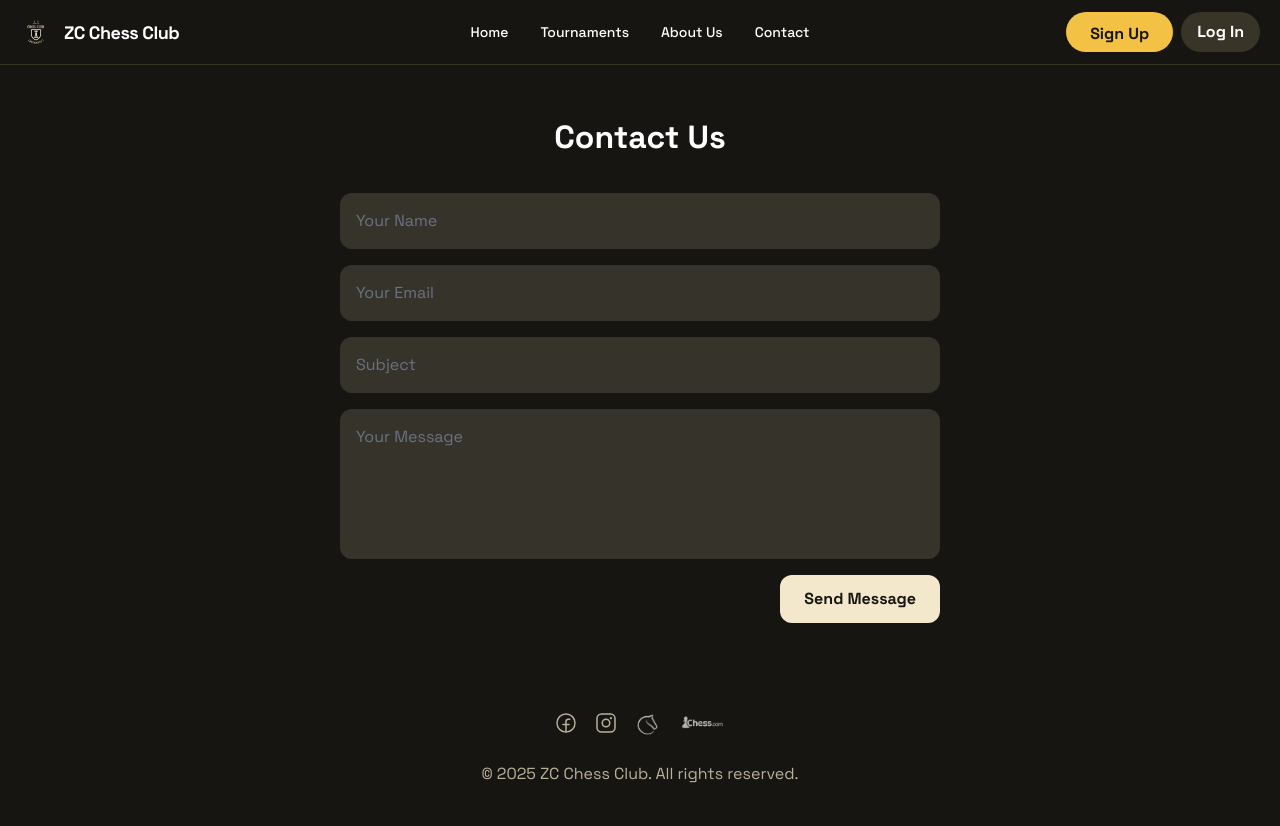
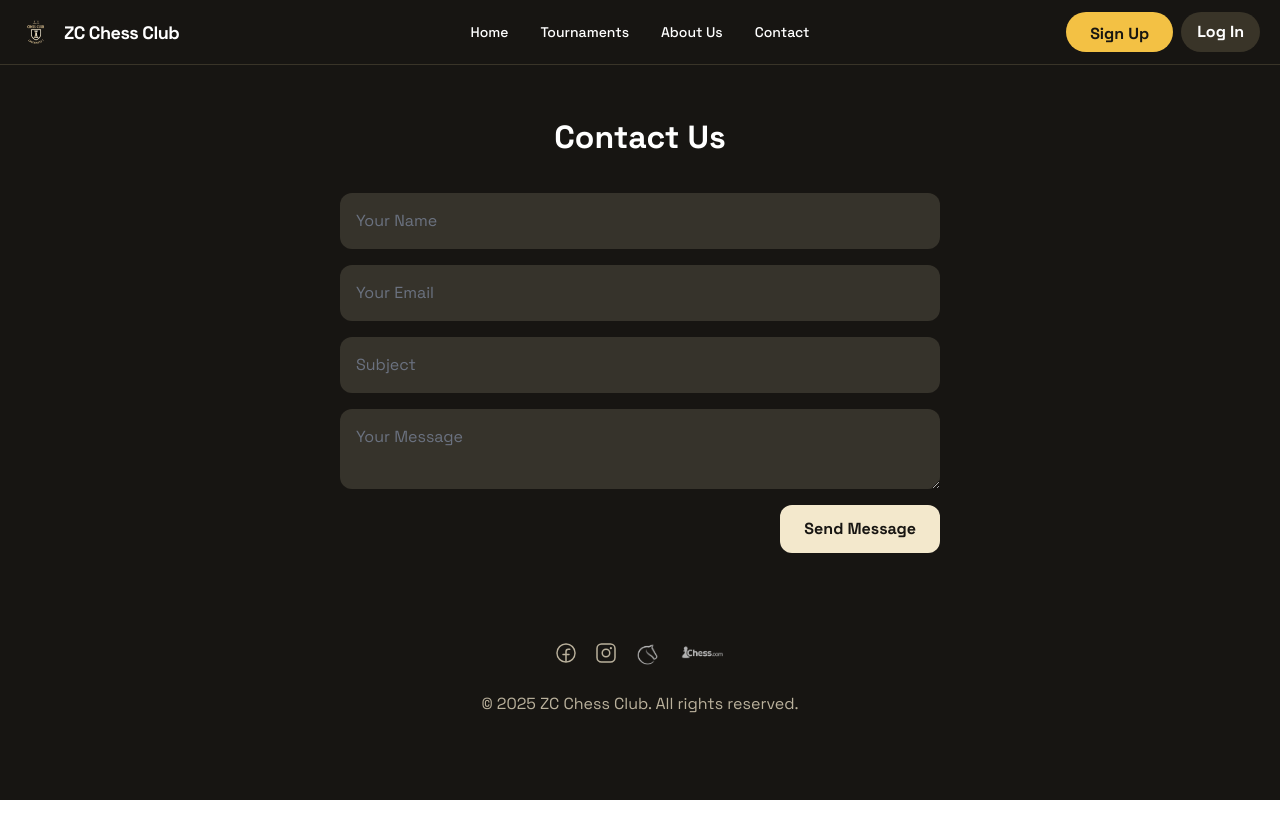
Before and after one commit to Bosy-Ayman/ZC-Chess-Club-WebApp, a React (Create React App) app in the folder my-app/: page /contact in a window 1280 px wide. After the commit the page ends 800 px from the top, so only its background shows below. Built offline with nearby package versions, Linux system fonts and the light colour scheme.

Commit message:
Update ContactUs.css

```diff
--- a/my-app/src/pages/ContactUs.css
+++ b/my-app/src/pages/ContactUs.css
@@ -40,13 +40,14 @@
   font-size: 1rem;
 }
 
-.contact-container .form-textarea {
+/* .contact-container .form-textarea {
+  background-color: #36332b;
   min-height: 150px;
   resize: none;
-}
+} */
 
 /* Submit Button */
-.send-button {
+.contact-container .send-button {
   background-color: #f3e8cc;
   color: #171512;
   font-weight: bold;
```
